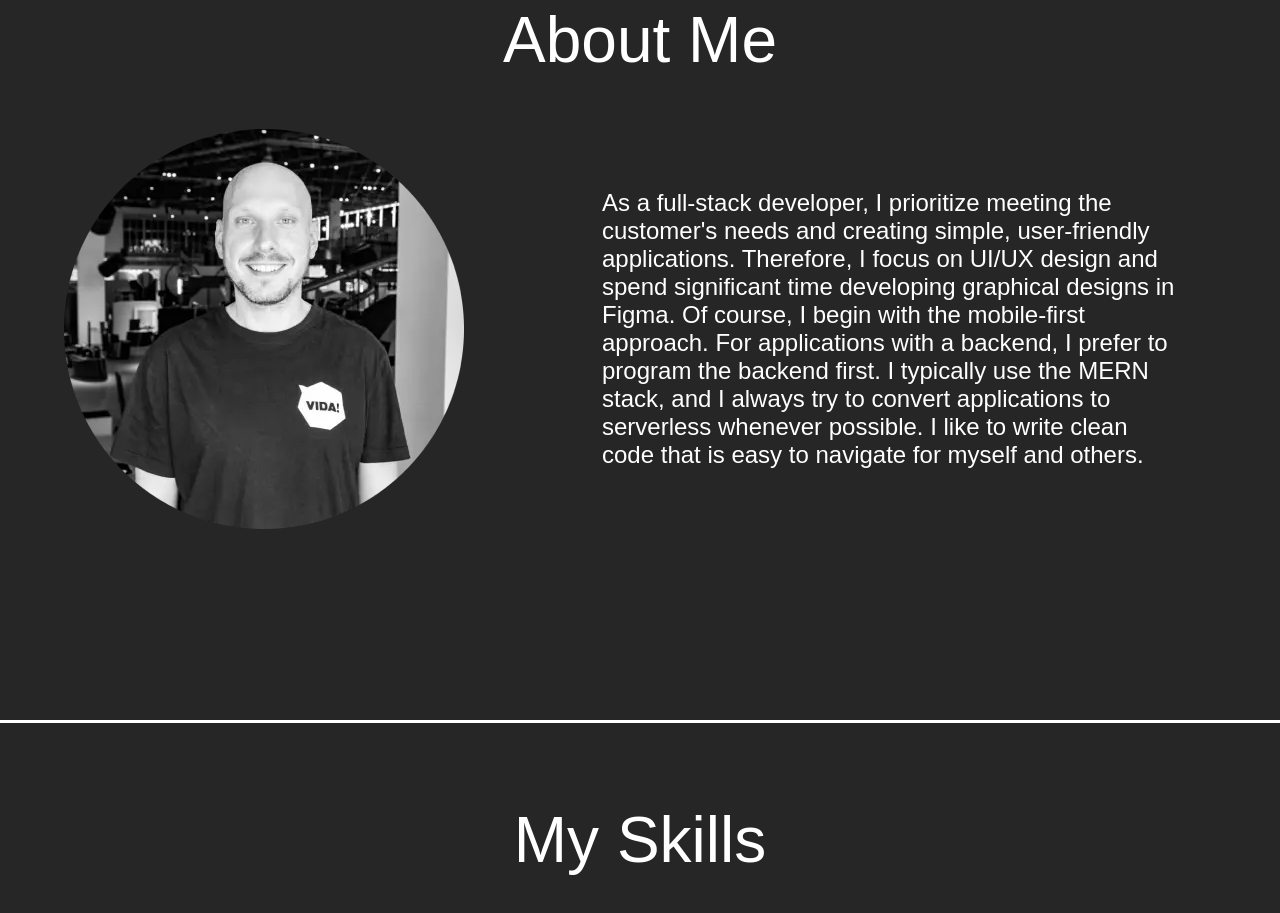
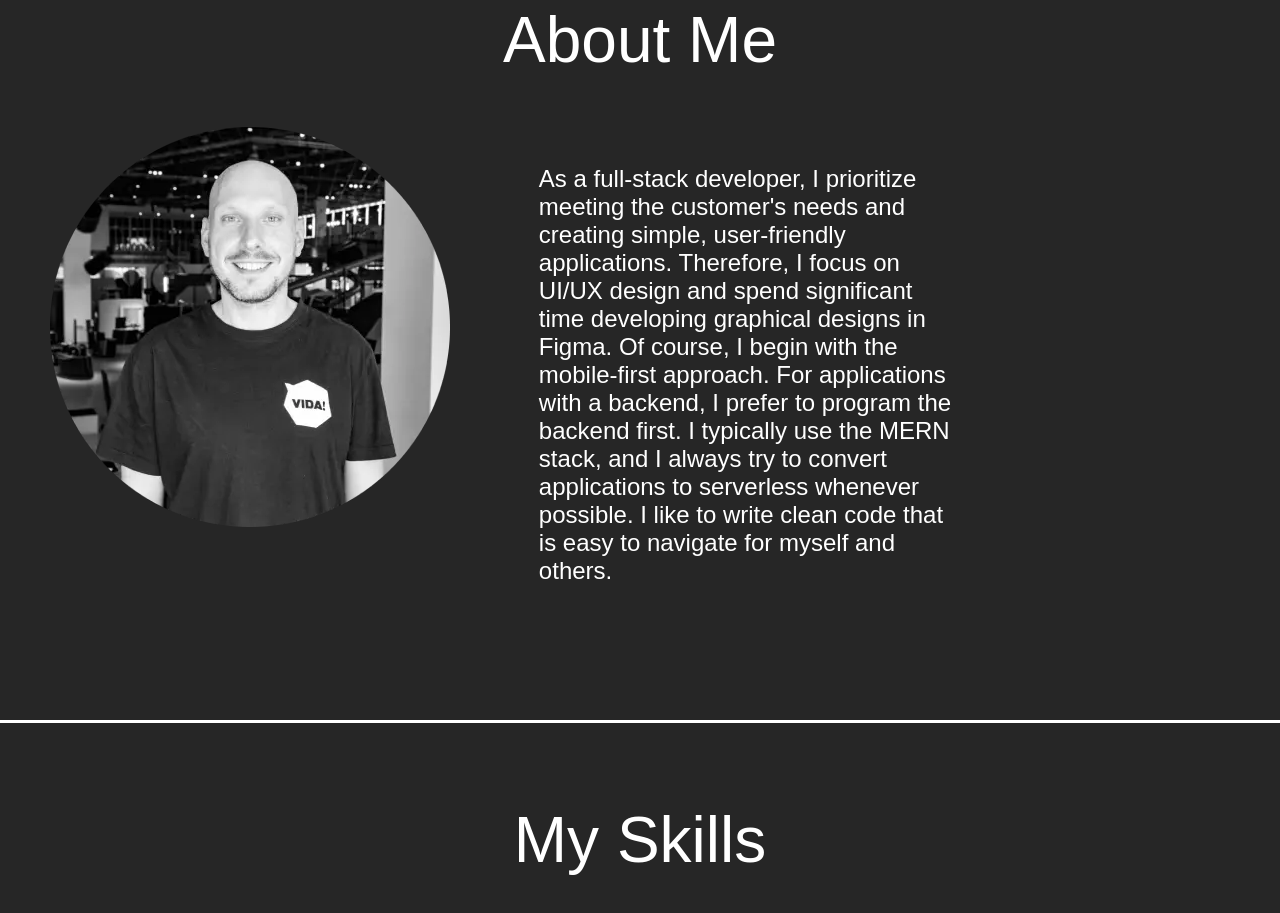
Before and after one commit to AdamBurysek/adam-code, a React (Vite) app: page / in a window 1280 px wide. Shown: the part 880-1793 px from the top of the page. Built offline with nearby package versions, Linux system fonts and the light colour scheme; no server answers; a web font is replaced by a local one.

Commit message:
about me flex change to grid

```diff
--- a/src/components/aboutMe/aboutMe.css
+++ b/src/components/aboutMe/aboutMe.css
@@ -1,7 +1,9 @@
 .about-me_content {
-  display: flex;
-  flex-direction: column;
-  align-items: center;
+  display: grid;
+}
+
+.about-me_content > * {
+  margin: 0 auto;
 }
 
 .about-me_picture {
@@ -15,20 +17,6 @@
 
 @media screen and (min-width: 1025px) {
   .about-me_content {
-    flex-direction: row;
-    padding: 0 5vw;
-    gap: 100px;
+    grid-template-columns: 1.8fr 1.8fr 1fr;
   }
 }
-
-@media screen and (min-width: 1420px) {
-  .about-me_content {
-    padding: 0 15vw;
-  }
-}
-
-@media screen and (min-width: 1780px) {
-  .about-me_content {
-    padding: 0 30vh;
-  }
-}
```
